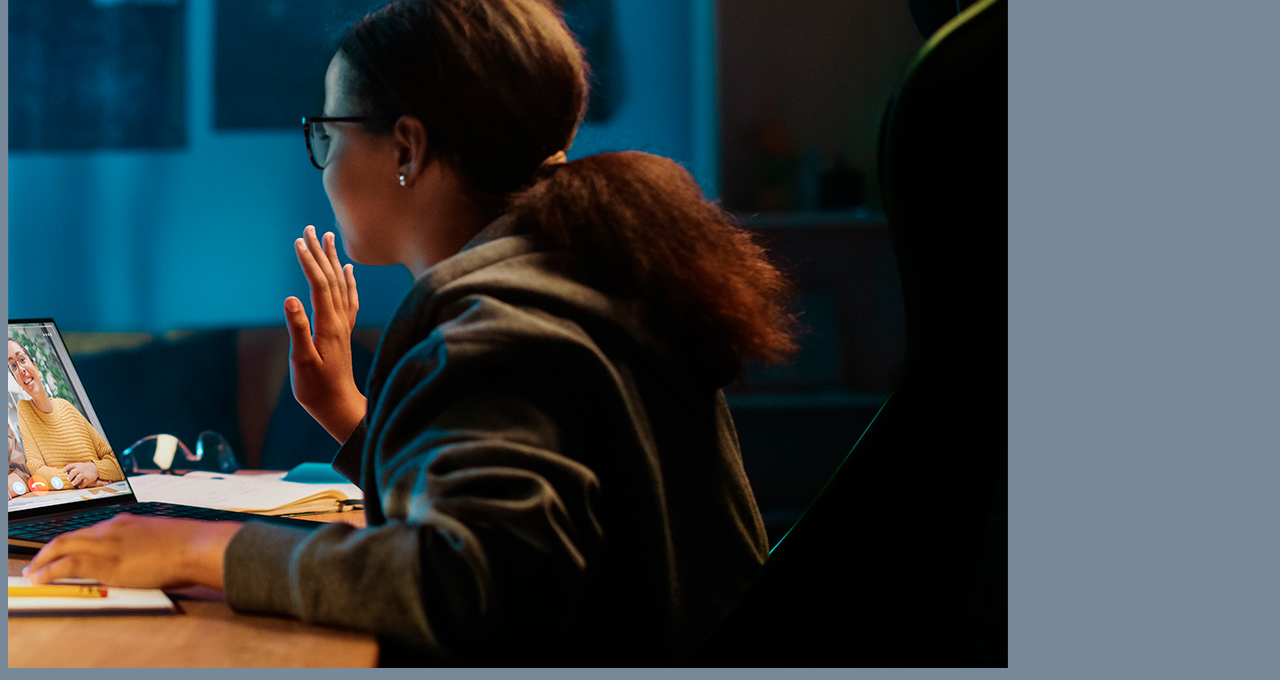
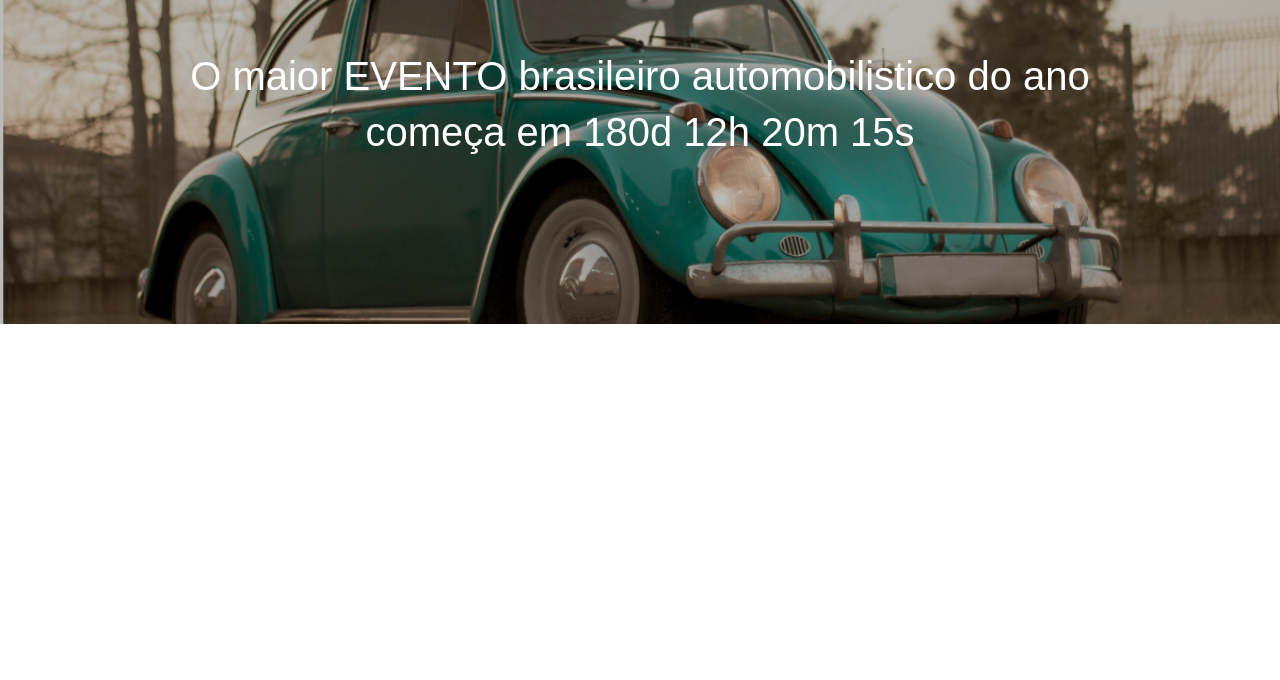
Before and after one commit to luiggiSN/landing_evento, a website built with Parcel: page src/index.html in a window 1280 px wide. Shown: the part 160-840 px from the top of the page. After the commit the page ends 800 px from the top, so only its background shows below. Built offline with nearby package versions, Linux system fonts and the light colour scheme; a web font is replaced by a local one.

Commit message:
criacao do hero e reset

```diff
--- a/src/index.html
+++ b/src/index.html
@@ -4,13 +4,24 @@
     <meta charset="UTF-8">
     <meta name="viewport" content="width=device-width, initial-scale=1.0">
     <title>Uai sô</title>
+    <link rel="preconnect" href="https://fonts.googleapis.com">
+    <link rel="preconnect" href="https://fonts.gstatic.com" crossorigin>
+    <link href="https://fonts.googleapis.com/css2?family=Poetsen+One&family=Titillium+Web:ital,wght@0,200;0,300;0,400;0,600;0,700;0,900;1,200;1,300;1,400;1,600;1,700&display=swap" rel="stylesheet">
     <link rel="stylesheet" href="styles/main.scss">
 </head>
 <body>
-    <h1>
-        Hello World
-    </h1>
-    <img src="./images/backend.png" alt="">
+    <header class="hero">
+        <div class="container">
+            <img class="hero__logo" src="./images/75-2.png" alt="75 anos">
+            <P class="hero__text">
+                O maior EVENTO brasileiro automobilistico do ano
+                começa em 180d 12h 20m 15s
+            </P>
+        </div>
+    </header>
+
+
+
     <script src="scripts/main.js"></script>
 </body>
 </html>
--- /dev/null
+++ b/src/styles/_hero.scss
@@ -0,0 +1,54 @@
+.hero{
+    padding-top: 64px;
+    padding-bottom: 100px;
+    background-image: url(../images/fusca3.jpg);
+    background-repeat: no-repeat;
+    background-size: cover;
+    position: relative;
+
+    .container{
+        position: relative;
+    }
+
+    &::before{
+        position: absolute;
+        top: 0;
+        left: 0;
+        width: 100%;
+        height: 100%;
+        background-color:  rgb(0, 0, 0);
+        opacity: 0.27;
+        content: '';
+    }
+
+    &__text{
+        margin-top: 64px;
+        margin-bottom: 64px;
+        font-family: "Poetsen One", sans-serif;
+        font-weight: 400;
+        font-style: normal;
+        font-size: 40px;
+        line-height: 56px;
+        color: #fff;
+        text-align: center;
+    }
+
+    &__logo{
+        margin: 0 auto;
+        height: 80px;
+        display: block;
+    }
+
+    @media (max-width:640px) {
+        padding: 40px 0;
+        &__logo{
+            height: 40px;
+        }
+
+        &__text{
+            font-size: 22px;
+            line-height: 24px;
+            margin: 24px 0;
+        }
+    }
+}
--- a/src/styles/main.scss
+++ b/src/styles/main.scss
@@ -1,3 +1,25 @@
+@use 'hero';
+
 *{
-    background-color: lightslategrey;
+    margin: 0;
+    padding: 0;
+    box-sizing: border-box;
+    font-family: "Titillium Web", sans-serif;
+    font-weight: 400;
+    font-style: normal;
+    color: #fff;
 }
+
+.container{
+    max-width: 960px;
+    width: 100%;
+    margin: 0 auto;
+
+    @media (max-width: 640px){
+        max-width: 80%;
+    }
+
+    @media(max-width: 1024px){
+        max-width: 90%;
+    }
+}
```
Also changed, not shown: src/styles/fonts.scss (added, +72 -0 lines), src/images/75-1.png (added), src/images/75-2.png (added), src/images/75.jpg (added), src/images/fusca.jpg (added), src/images/fusca1.jpg (added), src/images/fusca2.jpg (added), src/images/fusca3.jpg (added), src/images/fusca4.jpg (added).
